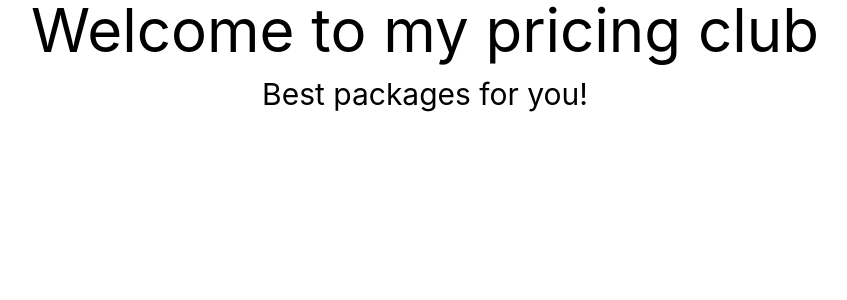
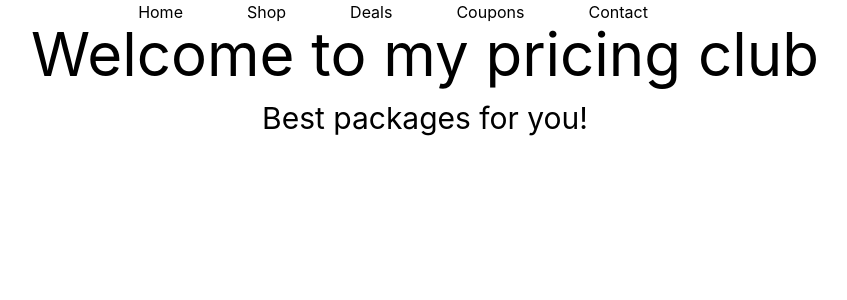
Before and after one commit to robinrakibul/tailwind-pricing-club, a React (Create React App) app: page / in a window 1280 px wide. Shown: the top 300 px of the page, without its empty margins (215-1062 px from the left). Built offline with nearby package versions, Linux system fonts and the light colour scheme.

Commit message:
added navbar, links in component

```diff
--- a/src/App.js
+++ b/src/App.js
@@ -1,10 +1,12 @@
 import logo from './logo.svg';
 import './App.css';
 import Header from './components/Header/Header';
+import Navbar from './components/Navbar/Navbar';
 
 function App() {
   return (
     <div className="App">
+      <Navbar></Navbar>
       <h1 className='text-6xl'> Welcome to my pricing club</h1>
       <Header></Header>
     </div>
--- /dev/null
+++ b/src/components/Link/Link.js
@@ -0,0 +1,12 @@
+import React from 'react';
+
+const Link = (props) => {
+    const {name,link} = props.route;
+    return (
+        <li className='mr-16'>
+            <a href={link}>{name}</a>
+        </li>
+    );
+};
+
+export default Link;
--- /dev/null
+++ b/src/components/Navbar/Navbar.js
@@ -0,0 +1,23 @@
+import React from 'react';
+import Link from '../Link/Link';
+
+const Navbar = () => {
+    const routes = [
+        {id: 1, name: 'Home', link: '/home'},
+        {id: 1, name: 'Shop', link: '/shop'},
+        {id: 1, name: 'Deals', link: '/deals'},
+        {id: 1, name: 'Coupons', link: '/coupons'},
+        {id: 1, name: 'Contact', link: '/contact'},
+    ]
+    return (
+        <nav>
+            <ul className='md:flex justify-center'>
+                {
+                    routes.map(route=> <Link key={route.id} route={route}></Link>)
+                }
+            </ul>
+        </nav>
+    );
+};
+
+export default Navbar;
```
Also changed, not shown: src/components/Link/Link.css (added), src/components/Navbar/Navbar.css (added).
